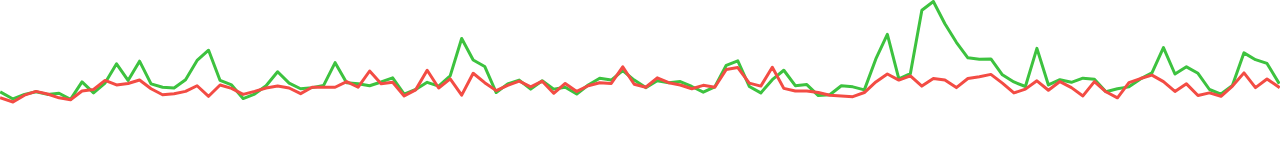
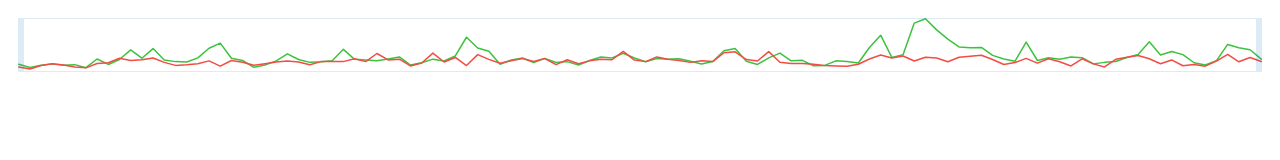
Before and after one commit to dubaua/chartapp, a plain HTML site: page index.html in a window 1280 px wide. Drawn offline with Linux system fonts and the light colour scheme.

Commit message:
add handles

```diff
--- a/index.html
+++ b/index.html
@@ -4,7 +4,7 @@
   <meta charset="UTF-8">
   <meta name="viewport" content="width=device-width, initial-scale=1.0">
   <meta http-equiv="X-UA-Compatible" content="ie=edge">
-  <title>Document</title>
+  <title>Telegram JS Contest Chart App</title>
   <link rel="stylesheet" href="style.css">
 </head>
 <body>
--- a/index.js
+++ b/index.js
@@ -1,13 +1,16 @@
-const STROKE_WIDTH = 3;
-const STROKE_LINECAP = 'square';
+/* CONSTANTS */
+
+const STROKE_WIDTH = 1.5;
+const STROKE_LINECAP = 'round';
 const STROKE_LINEJOIN = 'round';
 const PATH_ACСURACY = 2; // digits after the decimal point
 const MS_IN_DAY = 1000 * 60 * 60 * 24;
+const CHART_MARGIN = 18;
+const CHART_WIDTH = window.innerWidth - CHART_MARGIN * 2;
+const CHART_HEIGHT = 54;
+const ZOOM_CHART_HEIGHT = 100;
+
 const app = document.getElementById('chart-app');
-
-const chartWidth = window.innerWidth;
-const chartHeight = 108;
-const zoomChartHeight = 200;
 
 createChart(chart_data[0]);
 
@@ -17,6 +20,10 @@ function createChart(chartData) {
   let chart = {
     x: null,
     y: [],
+    range: {
+      start: 0,
+      end: 1,
+    },
   };
 
   for (const key in types) {
@@ -32,24 +39,20 @@ function createChart(chartData) {
             data: getColumnByKey(columns, key),
             color: colors[key],
             name: names[key],
+            active: true,
           });
           break;
       }
     }
   }
 
-  const chartWrapperEl = createElement('section');
+
+
   const chartSvg = createElementNS('svg');
-  chartSvg.setAttribute('width', chartWidth);
-  chartSvg.setAttribute('height', chartHeight);
-  chartSvg.setAttribute('viewBox', [0, 0, chartWidth, chartHeight].join(' '));
+  chartSvg.setAttribute('width', CHART_WIDTH);
+  chartSvg.setAttribute('height', CHART_HEIGHT);
+  chartSvg.setAttribute('viewBox', [0, 0, CHART_WIDTH, CHART_HEIGHT].join(' '));
   chartSvg.setAttribute('fill', 'none');
-
-  const zoomChartSvg = createElementNS('svg');
-  zoomChartSvg.setAttribute('width', chartWidth);
-  zoomChartSvg.setAttribute('height', zoomChartHeight);
-  zoomChartSvg.setAttribute('viewBox', [0, 0, chartWidth, chartHeight].join(' '));
-  zoomChartSvg.setAttribute('fill', 'none');
 
   const allY = [].concat(...chart.y.map(line => line.data));
   const maxY = Math.max(...allY);
@@ -63,8 +66,8 @@ function createChart(chartData) {
     const { data } = line;
     let d = '';
     for (let i = 0; i < data.length; i++) {
-      const x = ((i / (data.length - 1)) * (chartWidth - STROKE_WIDTH) + STROKE_WIDTH / 2).toFixed(PATH_ACСURACY);
-      const y = (((maxY - data[i]) / maxY) * (chartHeight - STROKE_WIDTH) + STROKE_WIDTH / 2).toFixed(PATH_ACСURACY);
+      const x = ((i / (data.length - 1)) * (CHART_WIDTH - STROKE_WIDTH) + STROKE_WIDTH / 2).toFixed(PATH_ACСURACY);
+      const y = (((maxY - data[i]) / maxY) * (CHART_HEIGHT - STROKE_WIDTH) + STROKE_WIDTH / 2).toFixed(PATH_ACСURACY);
       if (i === 0) {
         d += `M${x} ${y}`;
       } else {
@@ -75,11 +78,60 @@ function createChart(chartData) {
     chartSvg.appendChild(path);
   });
 
-  chartWrapperEl.appendChild(chartSvg);
+  const chartWrapperEl = createElement('section', 'chart');
+  const chartPreviewEl = createElement('div', 'chart__preview');
+  const chartRangeEl = createElement('div', 'chart__range');
+  const chartHandleEl = createElement('div', 'chart__handle');
+
+
+
+  chartWrapperEl.appendChild(chartPreviewEl);
   app.appendChild(chartWrapperEl);
+
+  const leftLimit = chartPreviewEl.offsetLeft;
+  const chartPreviewWidth = chartPreviewEl.offsetWidth;
+
+  const chartAdjustLeftEl = createElement('div', 'chart__adjust');
+
+  chartAdjustLeftEl.addEventListener('mousedown', function(e) {
+    e.stopPropagation();
+    chartAdjustLeftEl.addEventListener('mousemove', adjustLeft, false);
+  });
+
+  chartAdjustLeftEl.addEventListener('mouseup', function(e) {
+    e.stopPropagation();
+    chartAdjustLeftEl.removeEventListener('mousemove', adjustLeft, false);
+  });
+
+  chartAdjustLeftEl.addEventListener('mouseout', function(e) {
+    e.stopPropagation();
+    chartAdjustLeftEl.removeEventListener('mousemove', adjustLeft, false);
+  });
+
+  chartAdjustLeftEl.addEventListener('mouseleave', function(e) {
+    e.stopPropagation();
+    chartAdjustLeftEl.removeEventListener('mousemove', adjustLeft, false);
+  });
+
+  const adjustLeft = function(e) {
+    const x = getEventX(e);
+    console.log(x);
+    const newPosX = (x - leftLimit) / chartPreviewWidth * 100;
+    // chartRangeEl.style.left = `${newPosX}%`;
+  }
+
+  const chartAdjustRightEl = createElement('div', 'chart__adjust');
+
+  chartPreviewEl.appendChild(chartSvg);
+  chartRangeEl.appendChild(chartAdjustLeftEl);
+  chartRangeEl.appendChild(chartHandleEl);
+  chartRangeEl.appendChild(chartAdjustRightEl);
+  chartPreviewEl.appendChild(chartRangeEl);
+
 }
 
 /* UTILS */
+
 function getColumnByKey(columns, key) {
   let result;
   columns.forEach(column => {
@@ -90,12 +142,18 @@ function getColumnByKey(columns, key) {
   return result;
 }
 
-function createElement(tagName) {
-  return document.createElement(tagName);
+function createElement(tagName, className) {
+  const el = document.createElement(tagName);
+  el.classList.add(className);
+  return el;
 }
 
 function createElementNS(tagName) {
   return document.createElementNS('http://www.w3.org/2000/svg', tagName);
+}
+
+function getEventX(e) {
+  return e.targetTouches ? e.targetTouches[0].clientX : e.clientX;
 }
 
 /* TESTING */
--- a/style.css
+++ b/style.css
@@ -5,3 +5,47 @@ body {
 #chart-app {
   line-height: 0;
 }
+
+.chart {
+  margin: 18px;
+}
+
+.chart__preview {
+  position: relative;
+  overflow: hidden;
+}
+
+.chart__range {
+  position: absolute;
+  top: 0;
+  bottom: 0;
+  left: 0;
+  right: 0;
+  display: flex;
+  justify-content: space-between;
+  box-shadow: 0 0 0 2000px rgba(245, 249, 251, 0.75);
+}
+
+.chart__handle {
+  flex-grow: 1;
+  border-top: 1.5px solid rgba(9, 114, 188, 0.14);
+  border-bottom: 1.5px solid rgba(9, 114, 188, 0.14);
+  cursor: pointer;
+}
+
+
+.chart__range:hover .chart__handle {
+  border-color: rgba(9, 114, 188, 0.21);
+}
+
+.chart__adjust {
+  width: 6px;
+  height: 100%;
+  background-color: rgba(9, 114, 188, 0.14);
+  cursor: pointer;
+}
+
+.chart__range:hover .chart__adjust,
+.chart__adjust:hover {
+  background-color: rgba(9, 114, 188, 0.21);
+}
```
